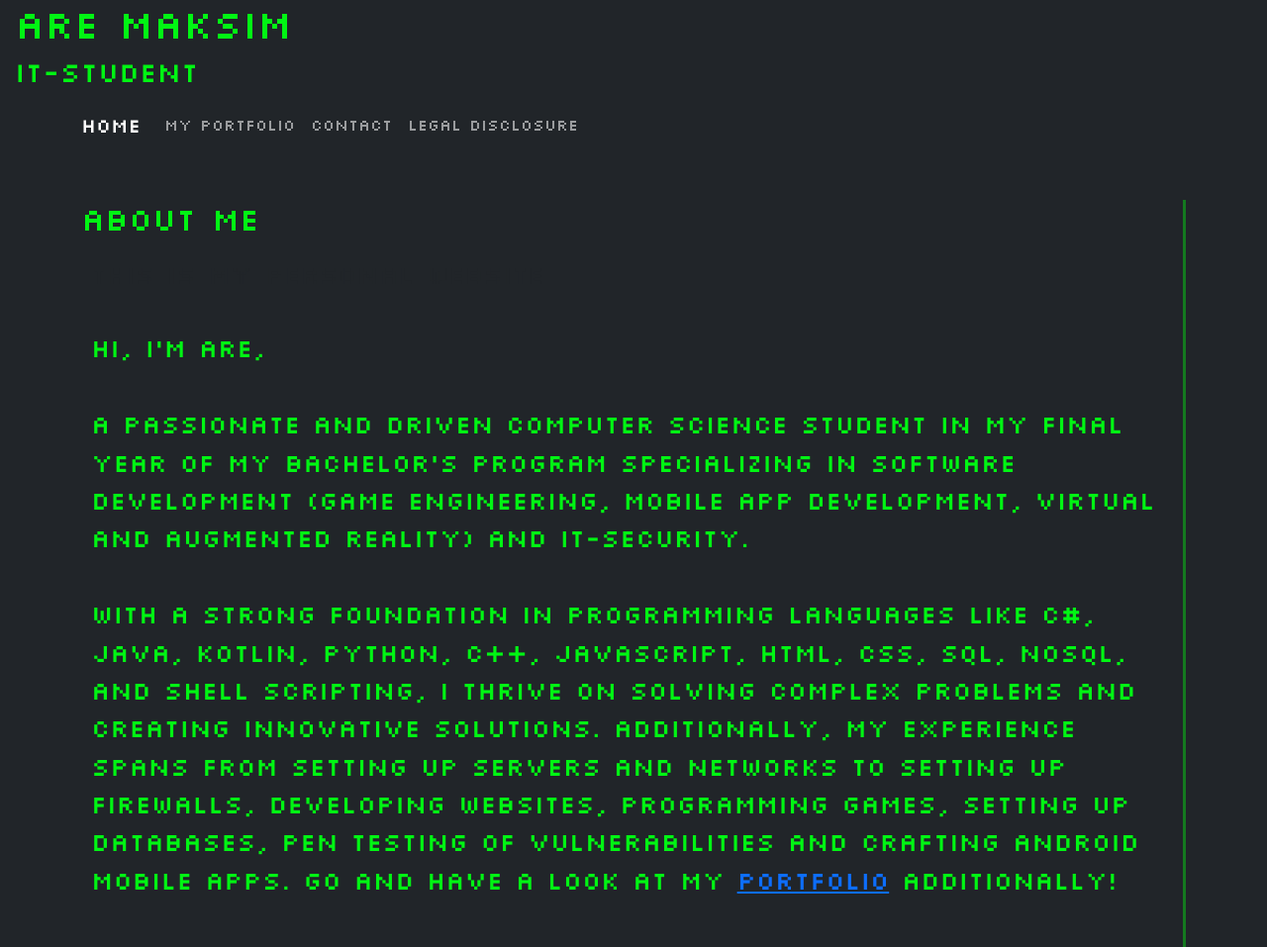
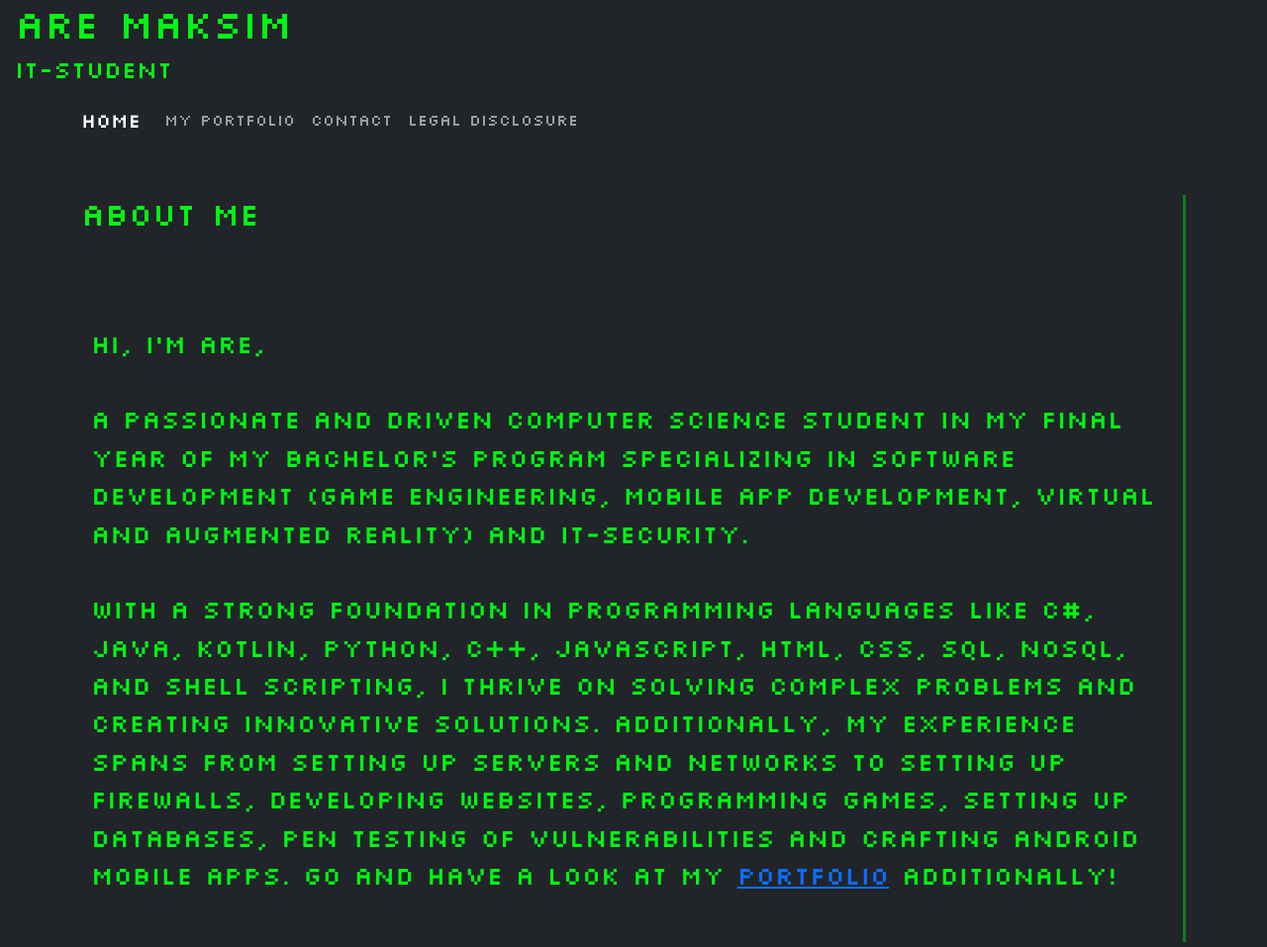
Before and after one commit to aremaksim/mywebsite, a plain HTML site: page index.html in a window 1280 px wide. Shown: the top 957 px of the page at 99% size. Drawn offline with nearby package versions, Linux system fonts and the light colour scheme.

Commit message:
small change

```diff
--- a/index.html
+++ b/index.html
@@ -13,7 +13,7 @@
 </head>
 <body id="top" class="bg-dark">
 <div class="myname"><h1>Are Maksim</h1>
-    <h3>IT-Student</h3>
+    <h4>IT-Student</h4>
 </div>
 <nav class="navbar navbar-expand-lg navbar-dark bg-dark">
     <div class="container">
```
